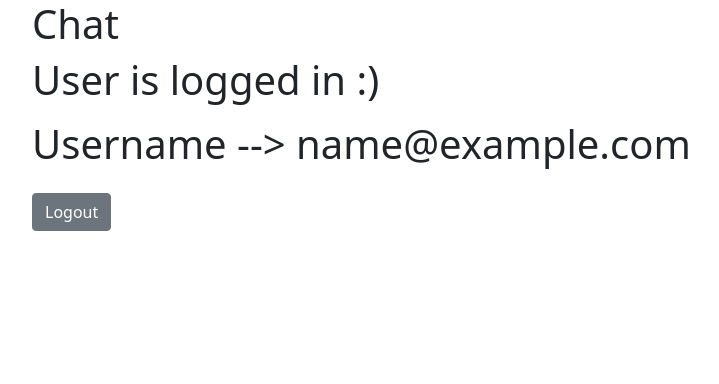
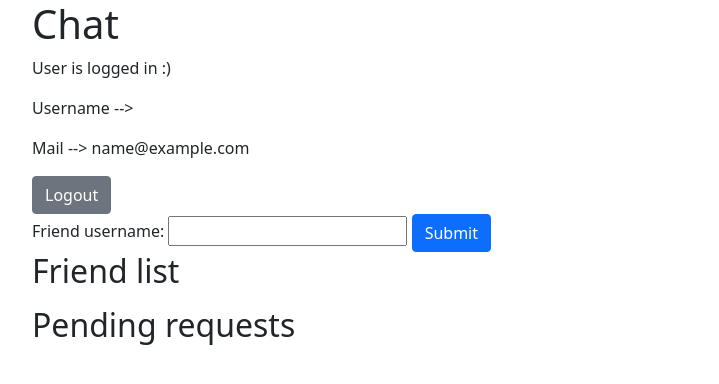
Before and after one commit to mat-sik/Real_time_chat, a Django app: page /chat/ in a window 1280 px wide. Shown: the top 384 px of the page, without its empty margins (50-769 px from the left). Run offline with Django 4.2, Linux system fonts and the light colour scheme; the visitor is signed in with stand-in values (Sample User, id 1); data that the repository does not hold is empty.

Commit message:
adding friends feature works

```diff
--- a/chat_app_project/account/templates/account/login.html
+++ b/chat_app_project/account/templates/account/login.html
@@ -8,4 +8,8 @@
         <input type="submit" class="btn btn-primary" value="Submit">
     </form>
 </div>
+
+<div class="row">
+    <a href="{% url 'chat_app:register' %}">Register</a>
+</div>
 {% endblock %}
--- /dev/null
+++ b/chat_app_project/chat_app/forms.py
@@ -0,0 +1,43 @@
+from django import forms
+from django.db.utils import IntegrityError
+from django.contrib import messages
+
+from account.models import Account
+from chat_app.models import FriendshipRelation
+
+
+class AddFriendForm(forms.Form):
+    friend_username = forms.CharField(max_length=30)
+
+    def username_exists(self):
+        friend_username = self.data.get("friend_username")
+        return Account.objects.filter(user_name=friend_username).count() > 0
+
+    def save(self, request):
+        user = request.user
+        friend_username = self.data.get("friend_username")
+        friend = Account.objects.get(user_name=friend_username)
+
+        if not user == friend:
+            try:
+                FriendshipRelation.objects.create(
+                    user=user,
+                    friend=friend
+                )
+                messages.add_message(
+                        request,
+                        messages.INFO,
+                        "Request sent."
+                )
+            except IntegrityError:
+                messages.add_message(
+                        request,
+                        messages.ERROR,
+                        "You are friends already."
+                    )
+        else:
+            messages.add_message(
+                        request,
+                        messages.ERROR,
+                        "You can not add yourself as friend."
+                    )
--- a/chat_app_project/chat_app/templates/chat_app/base.html
+++ b/chat_app_project/chat_app/templates/chat_app/base.html
@@ -16,6 +16,16 @@
 
 <body class="container">
 
+    {% block 'messages' %}
+        {% if messages %}
+        <ul class="messages">
+            {% for message in messages %}
+            <li{% if message.tags %} class="{{ message.tags }}"{% endif %}>{{ message }}</li>
+            {% endfor %}
+        </ul>
+        {% endif %}
+    {% endblock %}
+
     {% block 'contents' %} {% endblock %}
 
     <script
--- a/chat_app_project/chat_app/templates/chat_app/index.html
+++ b/chat_app_project/chat_app/templates/chat_app/index.html
@@ -1,17 +1,27 @@
 {% extends 'chat_app/base.html' %}
 
 {% block 'contents' %}
-<h1>Chat<h1>
+<div>
+    <h1>Chat</h1>
+</div>
+{% if user.is_authenticated %}
+<div>
+    <p>User is logged in :)</p>
+    <p>Username -->  {{ user.user_name }}</p>
+    <p>Mail -->  {{ user.email }}</p>
+</div>
 
-{% if user.is_authenticated %}
-    <p>User is logged in :)</p>
-    <p>Username -->  {{ user.email }}</p>
-
+<div>
     <a href="{% url 'chat_app:logout' %}">
         <button class="btn btn-secondary">Logout</button>
     </a>
+</div>
 {% else %}
+<div>
     <p>User is not logged in :(</p>
+</div>
+
+<div>
     <ul class="list-inline">
         <li class="list-inline-item">
             <a href="{% url 'chat_app:login' %}">
@@ -24,5 +34,41 @@
             </a>
         </li>
     </ul>
+</div>
 {% endif %}
+
+<div>
+    <form action="{% url 'chat_app:add_friend' %}" method="post">
+        {% csrf_token %}
+        {{form}}
+        <input type="submit" class="btn btn-primary" value="Submit">
+    </form>
+</div>
+
+<div>
+    <h2>Friend list</h2>
+    <ul>
+        {% for friend in friends %}
+        <li>{{friend.user_name}}</li>
+        {% endfor %}
+    </ul>
+</div>
+
+<div>
+    <h2>Pending requests</h2>
+    <table>
+        {% for pending_request in pending %}
+        <td>
+            {{pending_request.user_name}}
+        </td>
+        <td>
+            <form action="{% url 'chat_app:add_friend' %}" method="post">
+                {% csrf_token %}
+                <input type="hidden" name="friend_username" value="{{pending_request.user_name}}">
+                <input type="submit" class="btn btn-secondary" value="Add">
+            </form>
+        </td>
+        {% endfor %}
+    </table>
+</div>
 {% endblock %}
--- a/chat_app_project/chat_app/urls.py
+++ b/chat_app_project/chat_app/urls.py
@@ -1,7 +1,7 @@
 from django.urls import path
 
 from account.views import ViewLogin, ViewRegister, ViewLogout
-from chat_app.views import ViewIndex, ViewRoom
+from chat_app.views import ViewIndex, ViewRoom, ViewAddFriend
 
 app_name = "chat_app"
 
@@ -10,5 +10,6 @@
     path("login", ViewLogin.as_view(), name="login"),
     path("register", ViewRegister.as_view(), name="register"),
     path("logout", ViewLogout.as_view(), name="logout"),
+    path("add_friend", ViewAddFriend.as_view(), name="add_friend"),
     path("<str:room_name>", ViewRoom.as_view(), name="room")
 ]
--- a/chat_app_project/chat_app/views.py
+++ b/chat_app_project/chat_app/views.py
@@ -1,12 +1,43 @@
-from django.shortcuts import render
+from django.shortcuts import render, redirect
 from django.views import View
+from django.contrib import messages
+
+from chat_app.forms import AddFriendForm
+from chat_app.models import FriendshipRelation
 
 # Create your views here.
 class ViewIndex(View):
     template_name = "chat_app/index.html"
+    form_class = AddFriendForm
 
     def get(self, request, *args, **kwargs):
-        return render(request, self.template_name)
+        if request.user.is_authenticated:
+            form = self.form_class()
+
+            # Set of users who sent request to current user.
+            aquired_friends_requests = set([
+                relation.user for relation in
+                FriendshipRelation.objects.filter(friend=request.user)
+            ])
+            # Set of users who were sent request by current user.
+            send_friends_requests = set([
+                relation.friend for relation in
+                FriendshipRelation.objects.filter(user=request.user)
+            ])
+
+            # Set of users whoes request hasn't been accepted yet.
+            pending = aquired_friends_requests.difference(send_friends_requests)
+            # Set of users whoes requests has been accepted.
+            friends = aquired_friends_requests.intersection(send_friends_requests)
+
+            context = {
+                "form": form,
+                "pending": pending,
+                "friends": friends
+            }
+            return render(request, self.template_name, context)
+        else:
+            return redirect("chat_app:login")
 
     def post(self, request, *args, **kwargs):
         return request
@@ -16,6 +47,37 @@
     template_name = "chat_app/chatroom.html"
 
     def get(self, request, *args, **kwargs):
-        context = {"room_name": kwargs.get("room_name")}
+        if request.user.is_authenticated:
+            context = {"room_name": kwargs.get("room_name")}
 
-        return render(request, self.template_name, context)
+            return render(request, self.template_name, context)
+        else:
+            return redirect("chat_app:login")
+
+
+class ViewAddFriend(View):
+    template_name = "chat_app/index.html"
+    form_class = AddFriendForm
+
+    def post(self, request, *args, **kwargs):
+        if request.user.is_authenticated:
+            print(request.POST)
+            form = self.form_class(request.POST)
+            if form.is_valid():
+                if form.username_exists():
+                    form.save(request)
+                else:
+                    messages.add_message(
+                        request,
+                        messages.ERROR,
+                        "User does not exist."
+                    )
+            else:
+                messages.add_message(
+                        request,
+                        messages.ERROR,
+                        "Invalid data submited."
+                    )
+            return redirect("chat_app:index")
+        else:
+            return redirect("chat_app:login")
```
Also changed, not shown: chat_app_project/account/views.py (+29 -0 lines), chat_app_project/chat_app/models.py (+36 -29 lines), chat_app_project/chat_app/migrations/0003_initial.py (added), chat_app_project/chat_app/migrations/0004_alter_friendshiprelation_friend_and_more.py (added), chat_app_project/chat_app/migrations/0005_alter_friendshiprelation_unique_together.py (added), chat_app_project/chat_app/migrations/0006_alter_friendshiprelation_unique_together_and_more.py (added).
